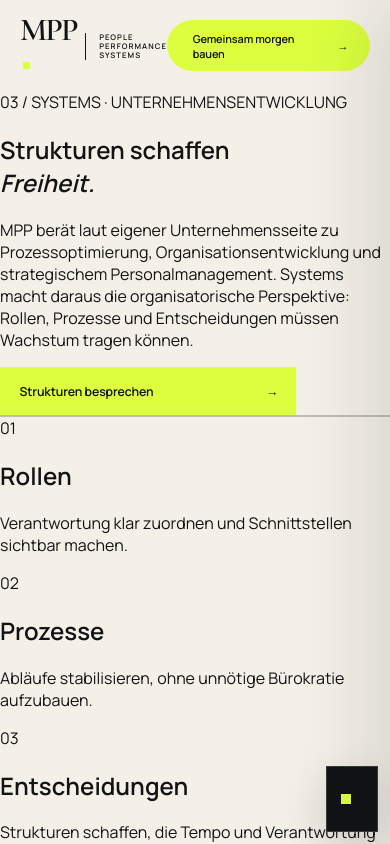
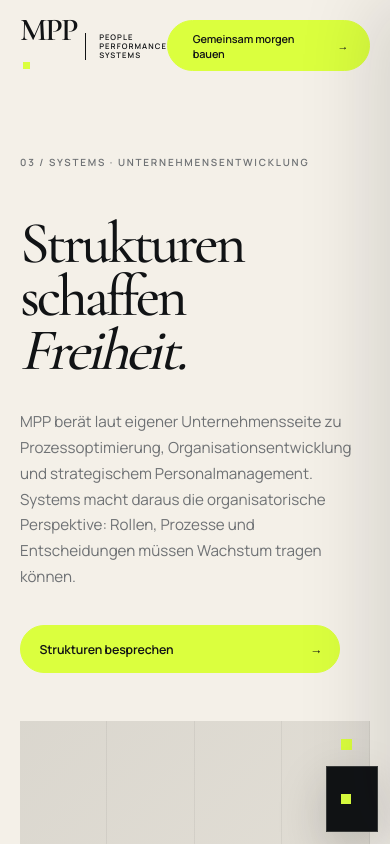
Before and after one commit to ravoeee-droid/MPP-Repo, a Next.js app: page /systems in a window 390 px wide. Shown: the top 844 px of the page. Built offline with nearby package versions, Linux system fonts and the light colour scheme.

Commit message:
Style MPP service routes contact and legal pages

```diff
--- a/app/globals.css
+++ b/app/globals.css
@@ -3278,3 +3278,261 @@ button:focus-visible {
     border-left: 1px solid var(--line);
   }
 }
+
+
+/* === SERVICE DETAIL ROUTES / CONTACT / LEGAL === */
+
+.service-detail,
+.contact-page,
+.legal-page {
+  max-width: var(--max);
+  margin: 0 auto;
+  padding: clamp(4rem, 7vw, 7rem) var(--gutter) clamp(6rem, 10vw, 10rem);
+}
+
+.service-detail__eyebrow {
+  margin-bottom: clamp(3rem, 5vw, 5rem);
+  color: var(--graphite);
+  font-size: 0.62rem;
+  font-weight: 600;
+  letter-spacing: 0.18em;
+  text-transform: uppercase;
+}
+
+.service-detail__hero {
+  display: grid;
+  grid-template-columns: minmax(0, 0.9fr) minmax(0, 1.1fr);
+  gap: clamp(3rem, 7vw, 8rem);
+  align-items: stretch;
+}
+
+.service-detail__hero h1,
+.contact-page__intro h1,
+.legal-page h1 {
+  margin: 0;
+  font-family: var(--font-display), Georgia, serif;
+  font-weight: 500;
+  letter-spacing: -0.055em;
+  line-height: 0.9;
+}
+
+.service-detail__hero h1 {
+  max-width: 10ch;
+  font-size: clamp(4.2rem, 6.7vw, 7.8rem);
+}
+
+.service-detail__hero h1 em,
+.contact-page__intro h1 em {
+  font-weight: 500;
+}
+
+.service-detail__hero > div:first-child > p {
+  max-width: 37rem;
+  margin: 2rem 0 2.2rem;
+  color: var(--graphite);
+  font-size: 0.95rem;
+  line-height: 1.7;
+}
+
+.service-detail__hero .button {
+  min-width: 20rem;
+  border-radius: 999px;
+}
+
+.service-detail__visual {
+  min-height: clamp(34rem, 49vw, 48rem);
+  border: 0;
+}
+
+.service-detail__principles {
+  margin-top: clamp(4rem, 7vw, 7rem);
+  display: grid;
+  grid-template-columns: repeat(3, 1fr);
+  border-top: 1px solid var(--ink);
+}
+
+.service-detail__principles article {
+  min-height: 16rem;
+  padding: 1.25rem clamp(1.2rem, 2.5vw, 2.4rem) 1.7rem 0;
+  border-right: 1px solid var(--line);
+}
+
+.service-detail__principles article + article {
+  padding-left: clamp(1.2rem, 2.5vw, 2.4rem);
+}
+
+.service-detail__principles article:last-child {
+  border-right: 0;
+}
+
+.service-detail__principles span {
+  color: var(--graphite);
+  font-size: 0.62rem;
+  letter-spacing: 0.12em;
+}
+
+.service-detail__principles h2 {
+  margin: 4rem 0 0.8rem;
+  font-family: var(--font-display), Georgia, serif;
+  font-size: clamp(2rem, 3vw, 3.5rem);
+  font-weight: 500;
+  line-height: 1;
+  letter-spacing: -0.04em;
+}
+
+.service-detail__principles p {
+  margin: 0;
+  max-width: 25rem;
+  color: var(--graphite);
+  font-size: 0.82rem;
+  line-height: 1.6;
+}
+
+.contact-page {
+  display: grid;
+  grid-template-columns: 1.05fr 0.95fr;
+  gap: clamp(3rem, 8vw, 10rem);
+  align-items: start;
+}
+
+.contact-page__intro h1 {
+  max-width: 9.5ch;
+  font-size: clamp(4.2rem, 6.7vw, 7.8rem);
+}
+
+.contact-page__intro > p:not(.eyebrow) {
+  max-width: 38rem;
+  margin: 2rem 0 0;
+  color: var(--graphite);
+  line-height: 1.7;
+}
+
+.contact-page__details {
+  margin-top: 4rem;
+  border-top: 1px solid var(--ink);
+}
+
+.contact-page__details > * {
+  min-height: 7.5rem;
+  padding: 1rem 0;
+  display: grid;
+  grid-template-columns: 7rem 1fr auto;
+  gap: 1rem;
+  align-items: center;
+  border-bottom: 1px solid var(--line);
+}
+
+.contact-page__details span {
+  color: var(--graphite);
+  font-size: 0.6rem;
+  letter-spacing: 0.13em;
+}
+
+.contact-page__details strong {
+  font-family: var(--font-display), Georgia, serif;
+  font-size: clamp(1.5rem, 2.2vw, 2.5rem);
+  font-weight: 500;
+  line-height: 1.1;
+}
+
+.contact-page__details i {
+  width: 2.4rem;
+  height: 2.4rem;
+  display: grid;
+  place-items: center;
+  background: var(--citron);
+  font-style: normal;
+}
+
+.legal-page {
+  max-width: 1100px;
+}
+
+.legal-page h1 {
+  font-size: clamp(4rem, 7vw, 7rem);
+}
+
+.legal-page__content {
+  margin-top: 4rem;
+  border-top: 1px solid var(--ink);
+}
+
+.legal-page__content section {
+  padding: 2rem 0;
+  display: grid;
+  grid-template-columns: 0.6fr 1.4fr;
+  gap: 2rem;
+  border-bottom: 1px solid var(--line);
+}
+
+.legal-page__content h2 {
+  margin: 0;
+  font-size: 0.72rem;
+  font-weight: 600;
+  letter-spacing: 0.1em;
+  text-transform: uppercase;
+}
+
+.legal-page__content p {
+  margin: 0;
+  color: var(--graphite);
+  line-height: 1.75;
+}
+
+.site-footer__legal > div {
+  display: flex;
+  gap: 1.25rem;
+}
+
+@media (max-width: 760px) {
+  .service-detail__hero,
+  .contact-page {
+    grid-template-columns: 1fr;
+  }
+
+  .service-detail__hero h1,
+  .contact-page__intro h1 {
+    font-size: clamp(3.7rem, 15vw, 6rem);
+  }
+
+  .service-detail__visual {
+    min-height: 30rem;
+  }
+
+  .service-detail__principles {
+    grid-template-columns: 1fr;
+  }
+
+  .service-detail__principles article,
+  .service-detail__principles article + article {
+    min-height: 12rem;
+    padding: 1.25rem 0 1.7rem;
+    border-right: 0;
+    border-bottom: 1px solid var(--line);
+  }
+
+  .service-detail__principles h2 {
+    margin-top: 2.5rem;
+  }
+
+  .contact-page__details {
+    margin-top: 0;
+  }
+
+  .contact-page__details > * {
+    grid-template-columns: 1fr auto;
+  }
+
+  .contact-page__details span {
+    grid-column: 1 / -1;
+  }
+
+  .legal-page__content section {
+    grid-template-columns: 1fr;
+    gap: 0.75rem;
+  }
+
+  .site-footer__legal > div {
+    flex-wrap: wrap;
+  }
+}
```
